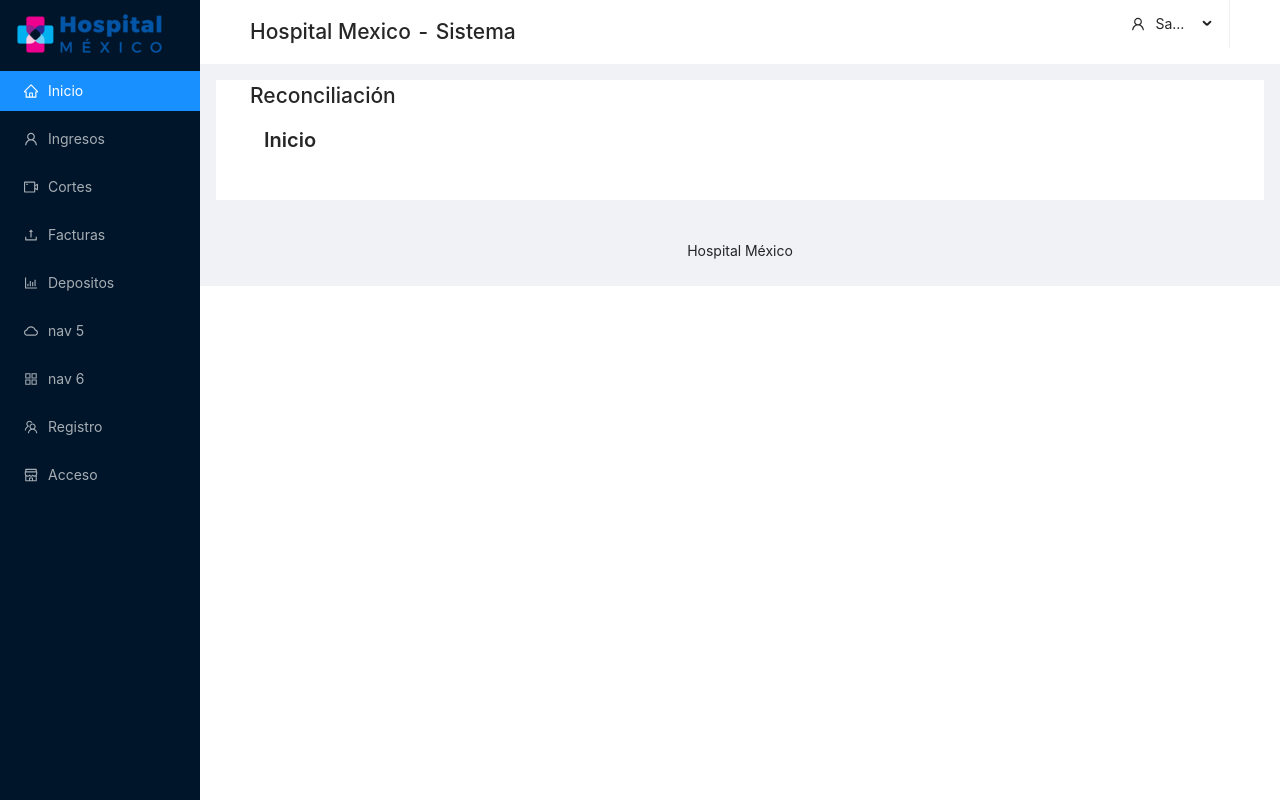
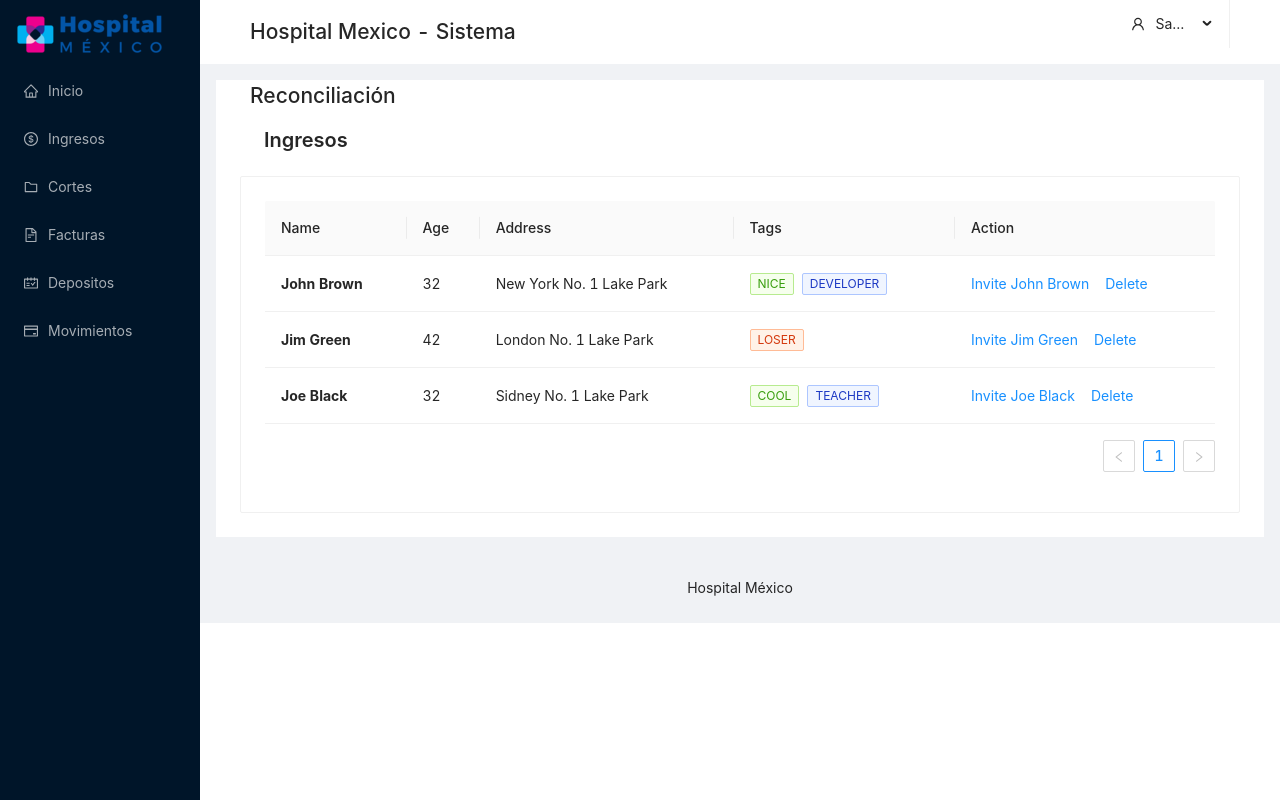
Before and after one commit to hm-sistemas/sistema_reconciliacion_client, a React (Create React App) app: page /ingresos in a window 1280 px wide. Built offline with nearby package versions, Linux system fonts and the light colour scheme; sample sign-in values are in the browser's storage; the HTML template or start-up script is replaced by a standard one.

Commit message:
rate service, income page

```diff
--- a/src/App.tsx
+++ b/src/App.tsx
@@ -4,6 +4,7 @@ import "./App.css";
 import Login from "./components/auth/Login";
 import SignUp from "./components/auth/SignUp";
 import Home from "./components/home/Home";
+import Incomes from "./components/incomes/Incomes";
 import PrivateRoute from "./components/PrivateRoute";
 import BasicLayout from "./layouts/BasicLayout";
 
@@ -14,6 +15,7 @@ function App() {
         <Switch>
           <Route exact path="/login" component={withRouter(Login)}></Route>
           <Route exact path="/register" component={withRouter(SignUp)}></Route>
+          <PrivateRoute path="/ingresos" component={withRouter(Incomes)} />
           <PrivateRoute path="/" component={withRouter(Home)} />
           <Redirect exact from="/logout" to="/login" />
         </Switch>
--- /dev/null
+++ b/src/components/incomes/Incomes.tsx
@@ -0,0 +1,40 @@
+import React, { Fragment } from "react";
+import { PageHeader, Card } from "antd";
+import IncomesTable from "./modules/IncomesTable";
+
+const data = [
+  {
+    key: "1",
+    name: "John Brown",
+    age: 32,
+    address: "New York No. 1 Lake Park",
+    tags: ["nice", "developer"],
+  },
+  {
+    key: "2",
+    name: "Jim Green",
+    age: 42,
+    address: "London No. 1 Lake Park",
+    tags: ["loser"],
+  },
+  {
+    key: "3",
+    name: "Joe Black",
+    age: 32,
+    address: "Sidney No. 1 Lake Park",
+    tags: ["cool", "teacher"],
+  },
+];
+
+const Incomes = () => {
+  return (
+    <Fragment>
+      <PageHeader className="site-page-header" title="Ingresos" />
+      <Card loading={false}>
+        <IncomesTable data={data} />
+      </Card>
+    </Fragment>
+  );
+};
+
+export default Incomes;
--- /dev/null
+++ b/src/components/incomes/modules/IncomesTable.tsx
@@ -0,0 +1,56 @@
+import React from "react";
+import { Table, Tag, Space } from "antd";
+
+const IncomesTable = (props: any) => {
+  const columns = [
+    {
+      title: "Name",
+      dataIndex: "name",
+      key: "name",
+      render: (text: string) => <b>{text}</b>,
+    },
+    {
+      title: "Age",
+      dataIndex: "age",
+      key: "age",
+    },
+    {
+      title: "Address",
+      dataIndex: "address",
+      key: "address",
+    },
+    {
+      title: "Tags",
+      key: "tags",
+      dataIndex: "tags",
+      render: (tags: any) => (
+        <>
+          {tags.map((tag: any) => {
+            let color = tag.length > 5 ? "geekblue" : "green";
+            if (tag === "loser") {
+              color = "volcano";
+            }
+            return (
+              <Tag color={color} key={tag}>
+                {tag.toUpperCase()}
+              </Tag>
+            );
+          })}
+        </>
+      ),
+    },
+    {
+      title: "Action",
+      key: "action",
+      render: (text: string, record: any) => (
+        <Space size="middle">
+          <a>Invite {record.name}</a>
+          <a>Delete</a>
+        </Space>
+      ),
+    },
+  ];
+  return <Table columns={columns} dataSource={props.data} />;
+};
+
+export default IncomesTable;
--- a/src/layouts/Header/AuthHeader.tsx
+++ b/src/layouts/Header/AuthHeader.tsx
@@ -5,7 +5,6 @@ import { withRouter } from "react-router-dom";
 import { LogoutOutlined, UserOutlined } from "@ant-design/icons";
 
 import "./AuthHeader.css";
-import User from "../../classes/User";
 
 const { SubMenu } = Menu;
 const { Header } = Layout;
--- a/src/layouts/Sidebar/Sidebar.tsx
+++ b/src/layouts/Sidebar/Sidebar.tsx
@@ -2,14 +2,11 @@ import React from "react";
 import { Link, NavLink } from "react-router-dom";
 import { Layout, Menu } from "antd";
 import {
-  AppstoreOutlined,
-  BarChartOutlined,
-  CloudOutlined,
-  ShopOutlined,
-  TeamOutlined,
-  UserOutlined,
-  UploadOutlined,
-  VideoCameraOutlined,
+  ScheduleOutlined,
+  FileTextOutlined,
+  FolderOutlined,
+  DollarOutlined,
+  CreditCardOutlined,
   HomeOutlined,
 } from "@ant-design/icons";
 
@@ -33,32 +30,23 @@ const Sidebar = () => {
         <img src={logo} alt="Hospital Mexico" />
       </div>
       <Menu theme="dark" mode="inline" defaultSelectedKeys={["0"]}>
-        <Menu.Item key="0" icon={<HomeOutlined />}>
-          Inicio
+        <Menu.Item key="1" icon={<HomeOutlined />}>
+          <NavLink to="/">Inicio</NavLink>
         </Menu.Item>
-        <Menu.Item key="1" icon={<UserOutlined />}>
-          Ingresos
+        <Menu.Item key="2" icon={<DollarOutlined />}>
+          <Link to="/ingresos">Ingresos</Link>
         </Menu.Item>
-        <Menu.Item key="2" icon={<VideoCameraOutlined />}>
-          Cortes
+        <Menu.Item key="3" icon={<FolderOutlined />}>
+          <NavLink to="/cortes">Cortes</NavLink>
         </Menu.Item>
-        <Menu.Item key="3" icon={<UploadOutlined />}>
-          Facturas
+        <Menu.Item key="4" icon={<FileTextOutlined />}>
+          <Link to="/facturas">Facturas</Link>
         </Menu.Item>
-        <Menu.Item key="4" icon={<BarChartOutlined />}>
-          Depositos
+        <Menu.Item key="5" icon={<ScheduleOutlined />}>
+          <NavLink to="/depositos">Depositos</NavLink>
         </Menu.Item>
-        <Menu.Item key="5" icon={<CloudOutlined />}>
-          nav 5
-        </Menu.Item>
-        <Menu.Item key="6" icon={<AppstoreOutlined />}>
-          nav 6
-        </Menu.Item>
-        <Menu.Item key="7" icon={<TeamOutlined />}>
-          <NavLink to="/register">Registro</NavLink>
-        </Menu.Item>
-        <Menu.Item key="8" icon={<ShopOutlined />}>
-          <Link to="/login">Acceso</Link>
+        <Menu.Item key="6" icon={<CreditCardOutlined />}>
+          <Link to="/movimientos">Movimientos</Link>
         </Menu.Item>
       </Menu>
     </Sider>
```
Also changed, not shown: src/services/rate.service.ts (added, +18 -0 lines).
